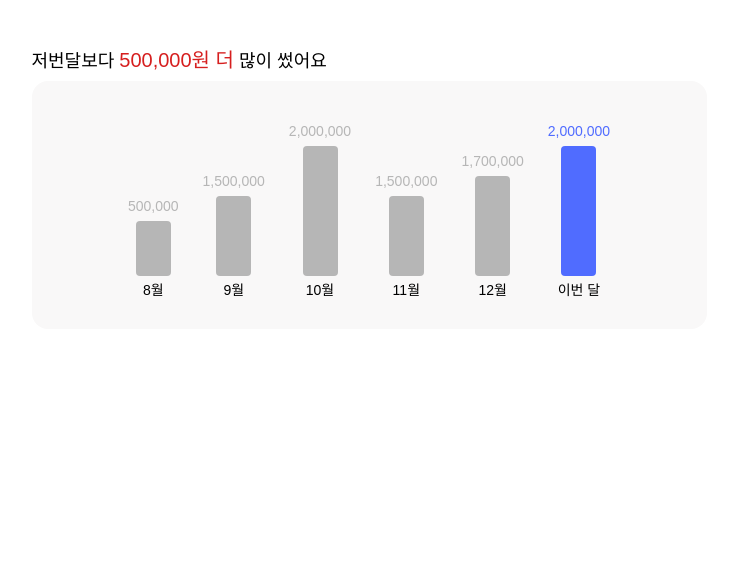
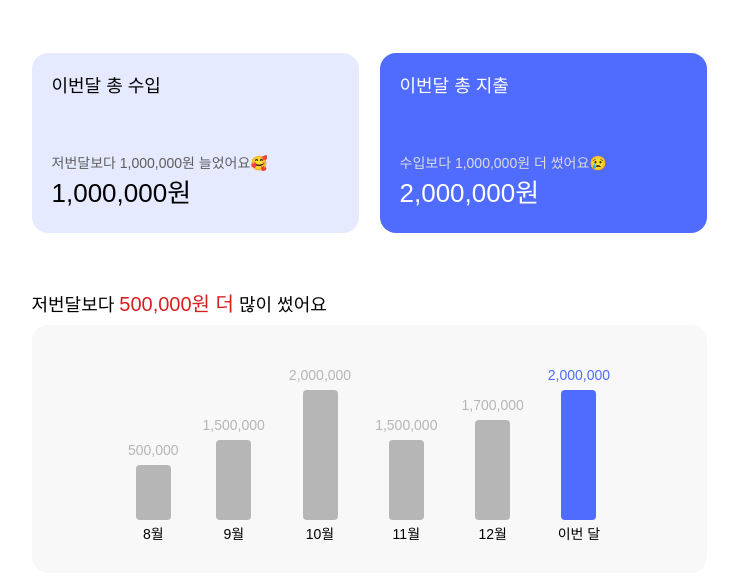
Before and after one commit to woorifisa-service-dev-4th/frontend-1st-woori-real-account-book, a plain HTML site: page public/main.html in a window 1280 px wide. Shown: the part 131-710 px from the top of the page, without its empty margins (271-1009 px from the left). Drawn offline with nearby package versions, Linux system fonts and the light colour scheme; a web font is replaced by a local one.

Commit message:
feat: main 총 수입/지출 박스 UI 구현

```diff
--- a/public/main.html
+++ b/public/main.html
@@ -23,7 +23,7 @@
 <body>
 <div class="flex flex-col items-center pt-[50px]">
     <div class="min-w-[675px]">
-        <div class="flex flex-col items-center gap-12 w-full">
+        <div class="flex flex-col items-center gap-14 w-full">
             <div class="flex flex-row justify-between w-full items-end h-[78px]">
                 <div class="flex flex-row items-center gap-2">
                     <img src="images/user-profile-default.png" alt="user profile" class="w-[30px] h-[30px]">
@@ -40,12 +40,34 @@
                 </div>
 
                 <div class="flex flex-row gap-2">
-                    <button class="rounded-[8px] border border-[#506CFF] text-[#506CFF] text-[14px] weight-600 px-[21px] py-[5px]">
+                    <button class="rounded-[8px] border border-[#506CFF] text-[#506CFF] text-[14px] weight-600 px-[21px] py-[5px]"
+                            onclick="location.href='http://127.0.0.1:8080/public/category-analysis.html'">
                         분석 보기
                     </button>
-                    <button class="rounded-[8px] border border-[#506CFF] text-[#506CFF] text-[14px] weight-600 px-[21px] py-[5px]">
+                    <button class="rounded-[8px] border border-[#506CFF] text-[#506CFF] text-[14px] weight-600 px-[21px] py-[5px]"
+                            onclick="location.href='http://127.0.0.1:8080/public/transaction-register.html'">
                         내역 등록
                     </button>
+                </div>
+            </div>
+
+            <div class="flex flex-row w-full justify-between">
+                <div class="flex flex-col justify-between rounded-[16px] bg-[#E6EAFF] p-5 w-[327px] h-[180px]">
+                    <p class="weight-600 text-[18px]">이번달 총 수입</p>
+
+                    <div class="flex flex-col">
+                        <p class="text-[#5E5E5E] text-[14px] weight-500">저번달보다 1,000,000원 늘었어요🥰</p>
+                        <p class="weight-600 text-[26px]">1,000,000원</p>
+                    </div>
+                </div>
+
+                <div class="flex flex-col justify-between rounded-[16px] bg-[#506CFF] p-5 w-[327px] h-[180px]">
+                    <p class="weight-600 text-[18px] text-white">이번달 총 지출</p>
+
+                    <div class="flex flex-col">
+                        <p class="text-[#5E5E5E] text-[14px] text-[#DBDBDB] weight-500">수입보다 1,000,000원 더 썼어요😢</p>
+                        <p class="weight-600 text-[26px] text-white">2,000,000원</p>
+                    </div>
                 </div>
             </div>
 
```
